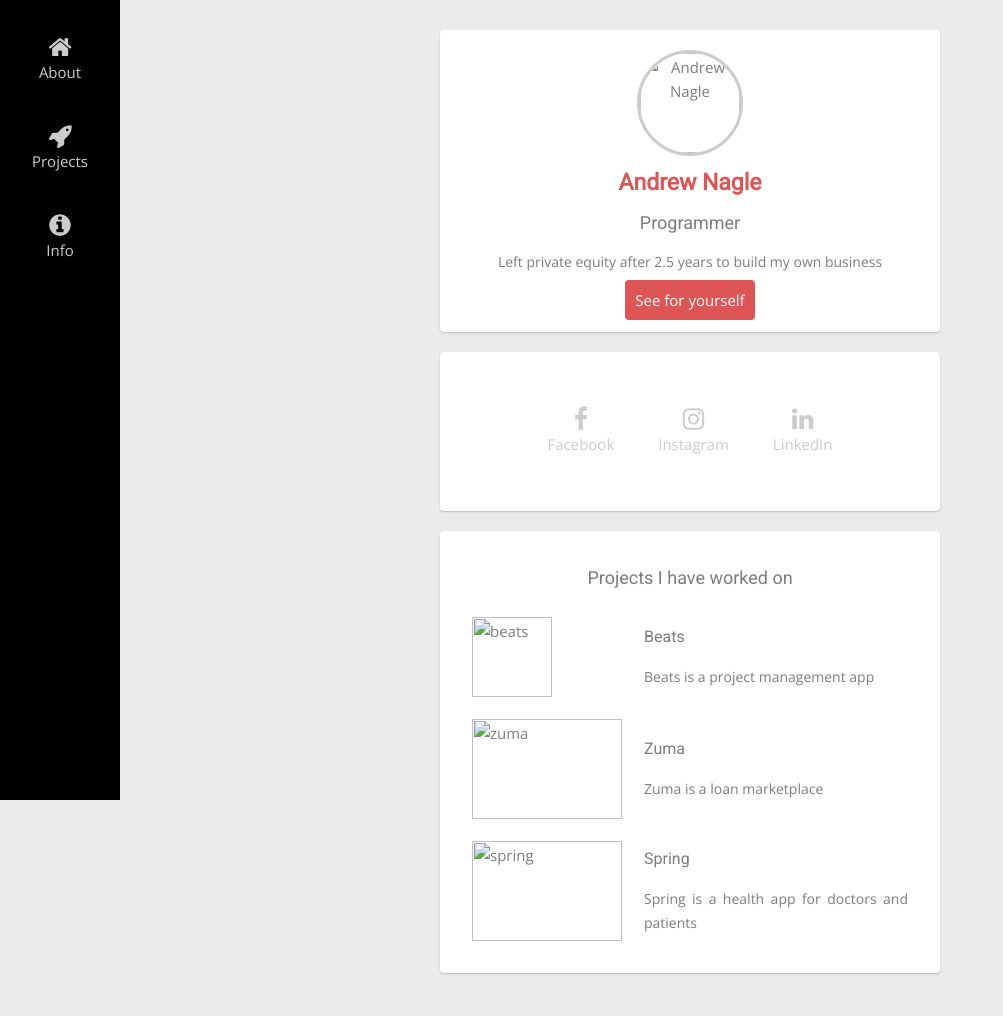
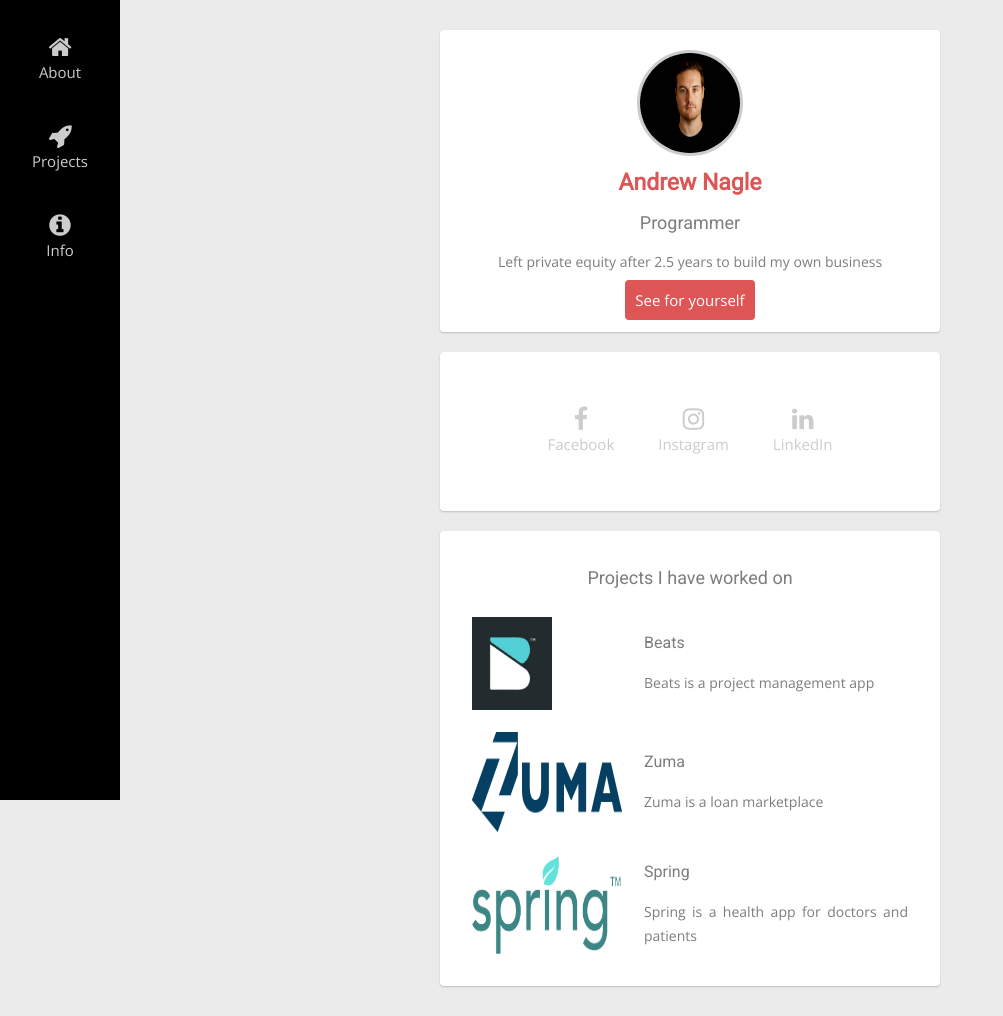
Before and after one commit to AndyNagle/profile, a plain HTML site: page index.html in a window 1280 px wide. Shown: the whole page, without its empty margins (0-1003 px from the left). Drawn offline with nearby package versions, Linux system fonts and the light colour scheme; the site is published under a folder, as on GitHub Pages, so addresses that start at the root find nothing.

Commit message:
fixing pictures

```diff
--- a/index.html
+++ b/index.html
@@ -34,7 +34,7 @@
     <div class="container">
       <div id="summary">
         <div class="card text-center" id="socialmedia">
-          <img src="/images/profile.jpg" alt="Andrew Nagle" id="img-profile" class="img-circle">
+          <img src="images/profile.jpg" alt="Andrew Nagle" id="img-profile" class="img-circle">
           <h1>Andrew Nagle</h1>
           <h2>Programmer</h2>
 
@@ -74,7 +74,7 @@
             <tbody>
               <tr>
                 <td>
-                  <img src="/images/beats.jpg" alt="beats" style="size: 50%;">
+                  <img src="images/beats.jpg" alt="beats" style="size: 50%;">
                 </td>
                 <td>
                   <h3>Beats</h3>
@@ -83,7 +83,7 @@
               </tr>
               <tr>
                 <td>
-                  <img src="/images/zuma.png" alt="zuma" style="width:150px;height:100px;">
+                  <img src="images/zuma.png" alt="zuma" style="width:150px;height:100px;">
                 </td>
                 <td>
                   <h3>Zuma</h3>
@@ -92,7 +92,7 @@
               </tr>
               <tr>
                 <td>
-                  <img src="/images/spring.jpg" alt="spring" style="width:150px;height:100px;">
+                  <img src="images/spring.jpg" alt="spring" style="width:150px;height:100px;">
                 </td>
                 <td>
                   <h3>Spring</h3>
```
